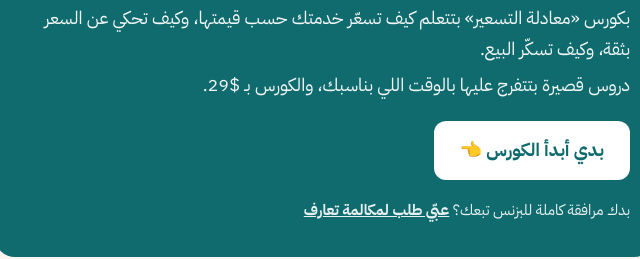
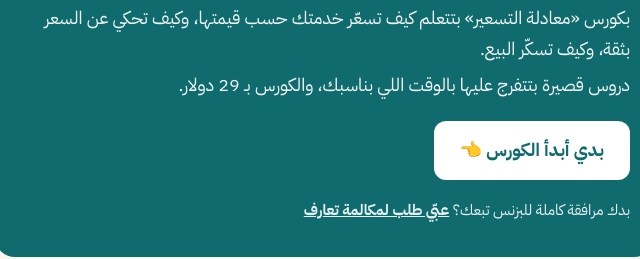
Before and after one commit to rimayaccoub-blip/khareeta, a plain HTML site: page durus.html in a window 1280 px wide. Shown: the part 894-1153 px from the top of the page, 520-1160 px from the left. Drawn offline with Linux system fonts and the light colour scheme.

Commit message:
durus: price in words
Co-Authored-By: Claude Opus 5.5 <noreply@anthropic.com>

```diff
--- a/durus.html
+++ b/durus.html
@@ -86,7 +86,7 @@ footer{text-align:center;font-size:13px;color:var(--muted);padding:10px 0 30px}
       <div class="focus" id="focus">
         <h3>صار عندك الخريطة.. الخطوة الجاي: السعر والبيع</h3>
         <p>بكورس «معادلة التسعير» بتتعلم كيف تسعّر خدمتك حسب قيمتها، وكيف تحكي عن السعر بثقة، وكيف تسكّر البيع.</p>
-        <p>دروس قصيرة بتتفرج عليها بالوقت اللي بناسبك، والكورس بـ <bdi dir="ltr">29$</bdi>.</p>
+        <p>دروس قصيرة بتتفرج عليها بالوقت اللي بناسبك، والكورس بـ 29 دولار.</p>
         <a class="btn" href="https://rimayaqub.com/newminicourse?utm_source=khareeta&amp;utm_medium=durus&amp;utm_campaign=khareeta" target="_blank" rel="noopener" id="courseBtn">بدي أبدأ الكورس 👈</a>
         <p class="fit">بدك مرافقة كاملة للبزنس تبعك؟ <a href="https://rimayaccoub-blip.github.io/strategy-check/?src=khareeta-durus" target="_blank" rel="noopener" id="focusBtn">عبّي طلب لمكالمة تعارف</a></p>
       </div>
```
